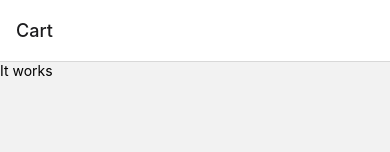
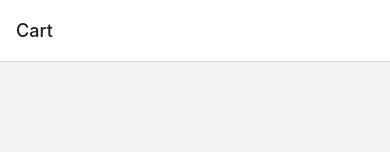
Before and after one commit to m3lfx/rn2024-s, a React Native app: screen /Cart in a window 390 px wide. Shown: the part 132-284 px from the top of the page. Built offline with nearby package versions, Linux system fonts and the light colour scheme.

Commit message:
cart swipe list view

```diff
--- a/Screens/Cart/Cart.js
+++ b/Screens/Cart/Cart.js
@@ -10,8 +10,17 @@ var { height, width } = Dimensions.get("window");
 
 
 const Cart =() => {
+    const navigation = useNavigation()
+    const dispatch = useDispatch()
+    const cartItems = useSelector(state => state.cartItems)
     return (
-        <Text>It works</Text>
+        <View style={{flex:1}}>
+        {cartItems.map(x => {
+          return(
+            <Text>{x.name}</Text>
+          )
+        })}
+      </View>
     )
 }
 
--- a/package.json
+++ b/package.json
@@ -20,6 +20,7 @@
     "react-native": "0.73.2",
     "react-native-safe-area-context": "3.3.2",
     "react-native-svg": "12.1.1",
+    "react-native-swipe-list-view": "^3.2.9",
     "react-native-swiper": "^1.6.0",
     "react-native-toast-message": "^2.2.0",
     "react-redux": "^9.1.0",
```
Also changed, not shown: 1 other file (tests, documents, lock files or other folders).
